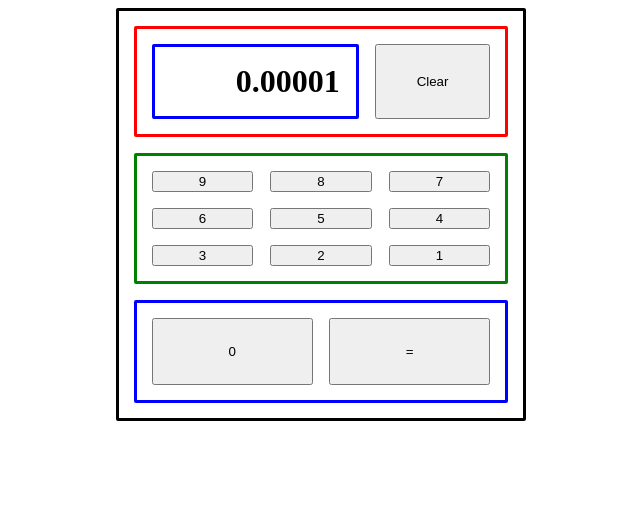
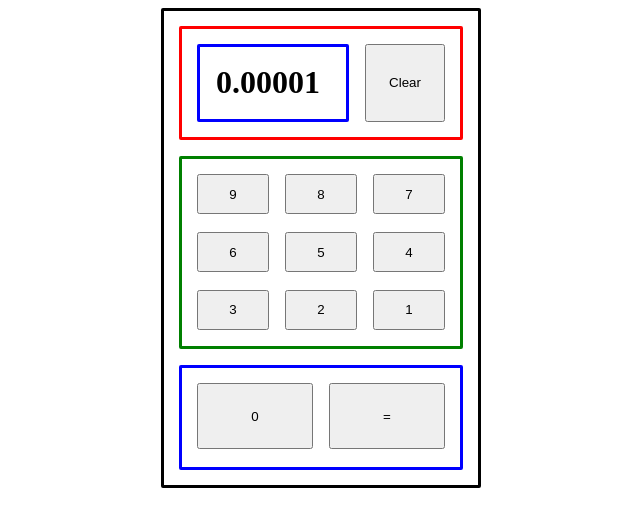
Before and after one commit to Landryman/calculator, a plain HTML site: page index.html in a window 1280 px wide. Shown: the whole page, without its empty margins (319-959 px from the left). Drawn offline with Linux system fonts and the light colour scheme.

Commit message:
tweaked flex items... in progress

```diff
--- a/index.html
+++ b/index.html
@@ -8,21 +8,27 @@
     <link rel="stylesheet" href="styles.css"></link>
 </head>
 <body>
-    <div id = mainContainer>
-        <div class=display>
+    <div id="mainContainer">
+        <div class="display">
             <h1>0.00001</h1>
             <button>Clear</button>
         </div>
         <div class="number-buttons">
+            <div class="buttons-row">
                 <button>9</button>
                 <button>8</button>
                 <button>7</button>
+            </div>
+            <div class="buttons-row">
                 <button>6</button>
                 <button>5</button>
                 <button>4</button>
+            </div>
+            <div class="buttons-row">
                 <button>3</button>
                 <button>2</button>
                 <button>1</button>
+            </div>
         </div>
         <div class="zero-equal-buttons">
             <button>0</button>
--- a/styles.css
+++ b/styles.css
@@ -14,11 +14,13 @@ body {
     border-radius: 2px;
     padding: 15px;
     gap: 1em;
+    min-height: 30em;
+    min-width: 20em;
 }
 
 .display {
     display: flex;
-    /* flex-grow: 1; */
+    flex: 1 0 20%;
     border-style: solid;
     border-color: red;
     border-radius: 2px;
@@ -26,6 +28,9 @@ body {
     gap: 1em;
 }
 .display h1 {
+    flex-grow: 1;
+    display: flex;
+    align-items: center;
     border-style: solid;
     border-color: blue;
     border-radius: 2px;
@@ -41,10 +46,10 @@ body {
 }
 .number-buttons {
     display: flex;
-    flex-grow: 2;
+    flex-direction: column;
+    flex: 2 0 100%;
     flex-wrap: wrap;
     justify-content: space-between;
-    align-content: center;
     box-sizing: border-box;
     border-style: solid;
     border-color: green;
@@ -53,20 +58,27 @@ body {
     gap: 1em;
     /* height: 20em; */
 }
-.number-buttons button {
-    width: 30%;
+
+.buttons-row {
+    display: flex;
+    flex-grow: 1;
+    align-items: center;
+    gap: 1em;
     height: 30%;
-
+}
+.buttons-row button {
+    flex-grow: 1;
+    min-height: 3em;
 }
 .zero-equal-buttons {
     display: flex;
-    /* flex-grow: 1; */
+    flex: 1 0 80%;
     border-style: solid;
     border-color: blue;
     border-radius: 2px;
     padding: 15px;
     gap: 1em;
-    height: 30%;
+    /* height: 30%; */
 }
 .zero-equal-buttons button {
     width: 50%;
```
Lines whose indentation alone changed are shown as unchanged.
